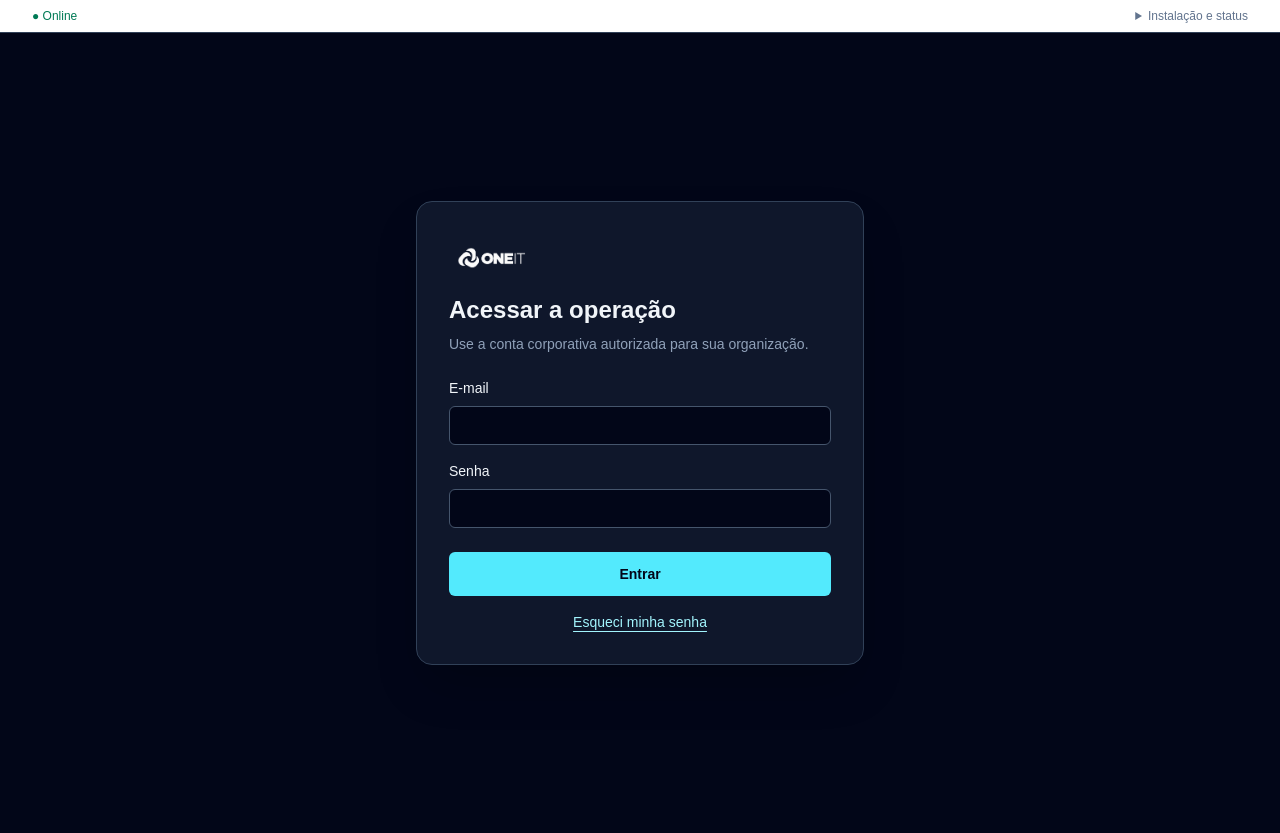
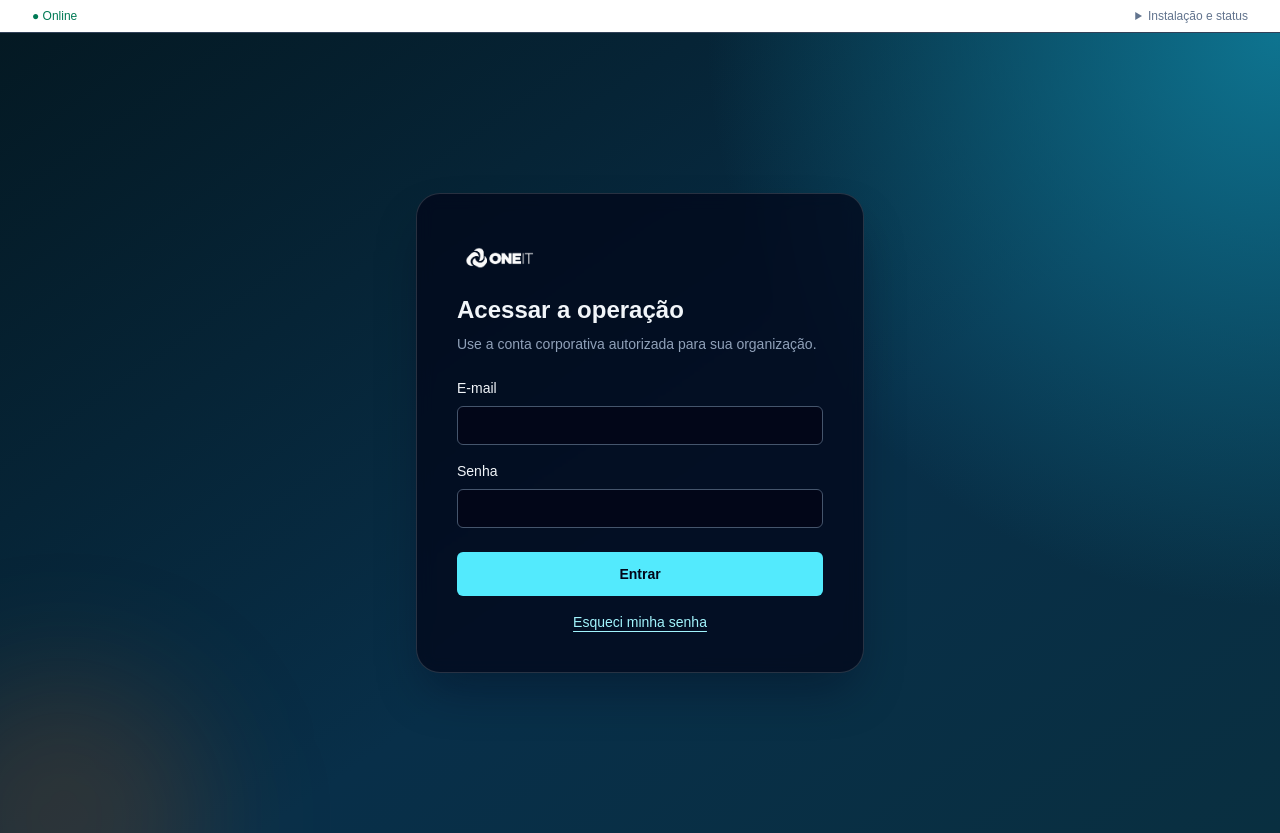
Before and after one commit to felipebuso7/oneit, a Next.js app: page /login in a window 1280 px wide. Built offline with nearby package versions, Linux system fonts and the light colour scheme.

Commit message:
ui: refresh login experience

```diff
--- a/src/app/(auth)/login/page.tsx
+++ b/src/app/(auth)/login/page.tsx
@@ -10,8 +10,9 @@ export default async function LoginPage({ searchParams }: LoginPageProps) {
   const selfHosted = process.env.ONEIT_DEPLOYMENT_MODE === "self_hosted";
 
   return (
-    <main className="grid min-h-screen place-items-center bg-slate-950 p-6 text-slate-100">
-      <form action={login} className="w-full max-w-md rounded-2xl border border-slate-700 bg-slate-900 p-8 shadow-2xl" aria-labelledby="login-title">
+    <main className="relative grid min-h-screen place-items-center overflow-hidden bg-[radial-gradient(circle_at_top_right,#0e7490_0%,transparent_38%),linear-gradient(145deg,#041923_0%,#082f49_58%,#092f40_100%)] p-6 text-slate-100">
+      <div aria-hidden className="pointer-events-none absolute -bottom-32 -left-20 h-72 w-72 rounded-full bg-orange-500/15 blur-3xl" />
+      <form action={login} className="relative w-full max-w-md rounded-3xl border border-white/15 bg-slate-950/75 p-8 shadow-2xl shadow-slate-950/40 backdrop-blur sm:p-10" aria-labelledby="login-title">
         <Image src="/brand/oneit-white.png" alt="OneIT" width={200} height={112} priority className="h-14 w-36 object-contain object-left" />
         <h1 id="login-title" className="mt-3 text-2xl font-semibold">Acessar a operação</h1>
         <p className="mt-2 text-sm text-slate-400">Use a conta corporativa autorizada para sua organização.</p>
```
Also changed, not shown: 1 other file (tests, documents, lock files or other folders).
